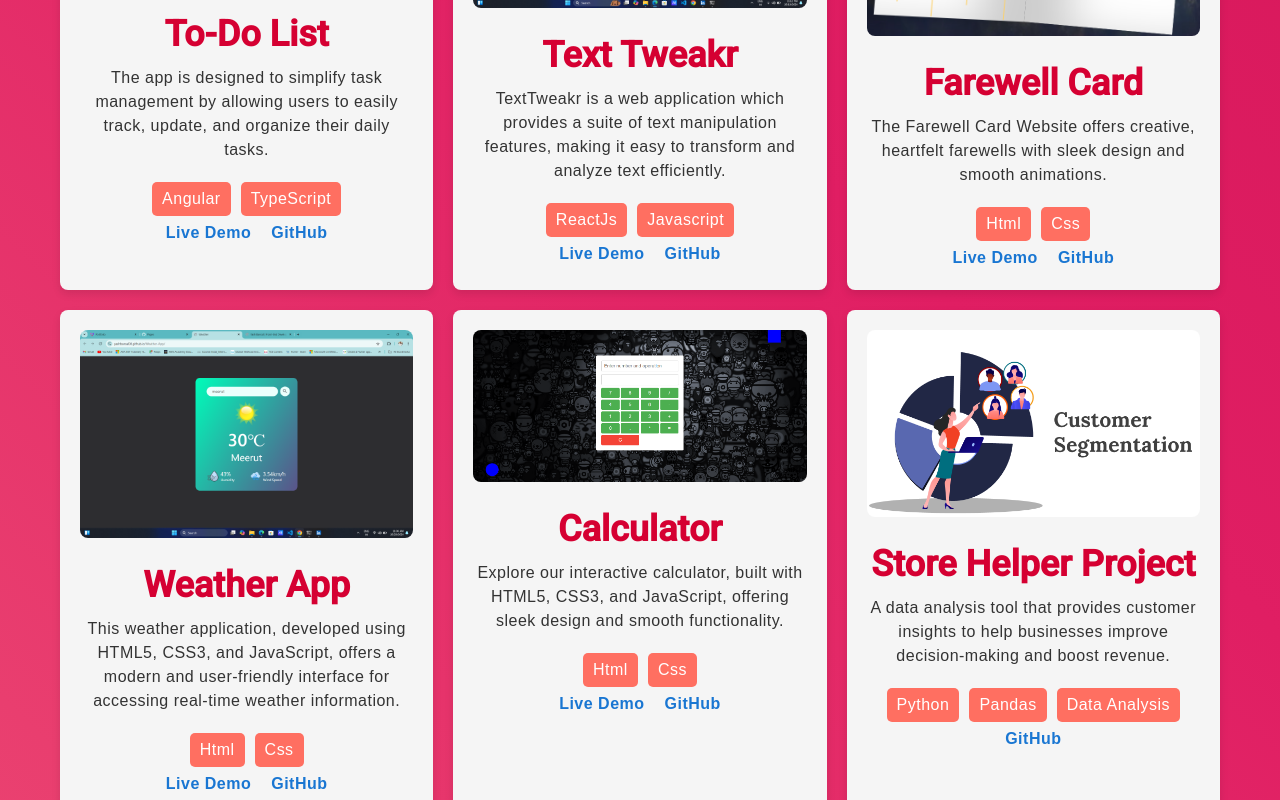
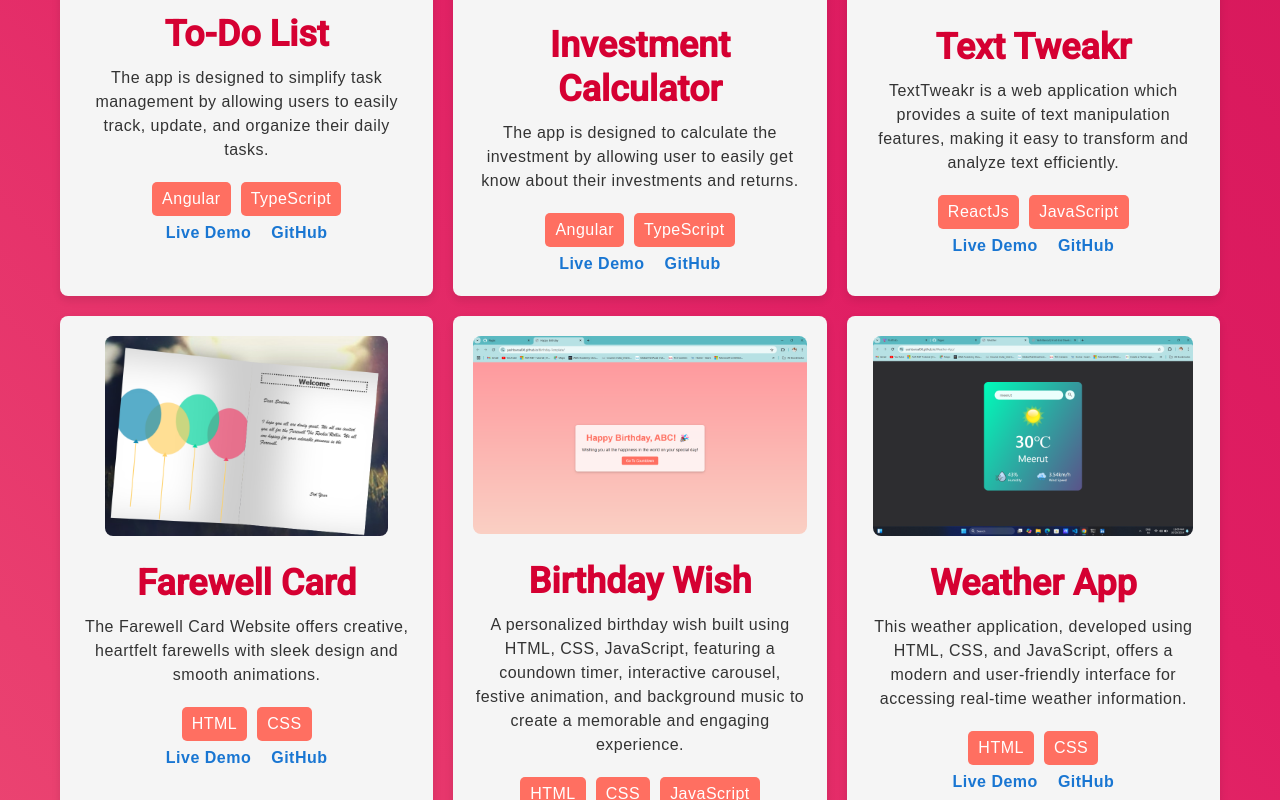
Before and after one commit to YaShBaNsAl08/angular-portfolio-yash, an Angular app: page /project in a window 1280 px wide. Shown: the part 420-1220 px from the top of the page. Built offline with nearby package versions, Linux system fonts and the light colour scheme.

Commit message:
projects

```diff
--- a/src/app/components/projects/projects.component.css
+++ b/src/app/components/projects/projects.component.css
@@ -39,6 +39,7 @@
 
   .project-card img {
     max-width: 100%;
+    max-height: 200px;
     border-radius: 8px;
     margin-bottom: 15px;
   }
--- a/src/app/components/projects/projects.component.ts
+++ b/src/app/components/projects/projects.component.ts
@@ -20,10 +20,19 @@ export class ProjectsComponent {
       image: 'to-do.jpeg',
     },
     {
+      title: 'Investment Calculator',
+      description:
+        'The app is designed to calculate the investment by allowing user to easily get know about their investments and returns.',
+      technologies: ['Angular', 'TypeScript'],
+      liveDemo: 'https://yashbansal08.github.io/Investment-Calculator/',
+      github: 'https://github.com/YaShBaNsAl08/Investment-Calculator',
+      image: 'investment.png',
+    },
+    {
       title: 'Text Tweakr',
       description:
         'TextTweakr is a web application which provides a suite of text manipulation features, making it easy to transform and analyze text efficiently.',
-      technologies: ['ReactJs', 'Javascript'],
+      technologies: ['ReactJs', 'JavaScript'],
       liveDemo: 'https://drive.google.com/file/d/1Xrj8lZxqaVLCDNnts0Q6WcIb2_py6xLp/view?usp=drive_link',
       github: 'https://github.com/YaShBaNsAl08/text-tweakr',
       image: 'Text tweakr.png',
@@ -32,16 +41,25 @@ export class ProjectsComponent {
       title: 'Farewell Card',
       description:
         'The Farewell Card Website offers creative, heartfelt farewells with sleek design and smooth animations.',
-      technologies: ['Html', 'Css'],
+      technologies: ['HTML', 'CSS'],
       liveDemo: 'https://yashbansal08.github.io/Farewell_MIT/',
       github: 'https://github.com/YaShBaNsAl08/Farewell_MIT',
       image: 'Farewell Card.png',
     },
     {
+      title: 'Birthday Wish',
+      description:
+        'A personalized birthday wish built using HTML, CSS, JavaScript, featuring a coundown timer, interactive carousel, festive animation, and background music to create a memorable and engaging experience.',
+      technologies: ['HTML', 'CSS','JavaScript'],
+      liveDemo: 'https://yashbansal08.github.io/Birthday-Template/',
+      github: 'https://github.com/YaShBaNsAl08/Birthday-Template',
+      image: 'birthday-wish.png',
+    },
+    {
       title: 'Weather App',
       description:
-        'This weather application, developed using HTML5, CSS3, and JavaScript, offers a modern and user-friendly interface for accessing real-time weather information.',
-      technologies: ['Html', 'Css'],
+        'This weather application, developed using HTML, CSS, and JavaScript, offers a modern and user-friendly interface for accessing real-time weather information.',
+      technologies: ['HTML', 'CSS'],
       liveDemo: 'https://yashbansal08.github.io/Weather-App/',
       github: 'https://github.com/YaShBaNsAl08/Weather-App',
       image: 'Weather.png',
@@ -50,7 +68,7 @@ export class ProjectsComponent {
       title: 'Calculator',
       description:
         'Explore our interactive calculator, built with HTML5, CSS3, and JavaScript, offering sleek design and smooth functionality.',
-      technologies: ['Html', 'Css'],
+      technologies: ['HTML', 'CSS'],
       liveDemo: 'https://yashbansal08.github.io/CALCULATOR/',
       github: 'https://github.com/YaShBaNsAl08/CALCULATOR',
       image: 'Calculator.png',
```
Also changed, not shown: public/birthday-wish.png (added), public/investment.png (added).
